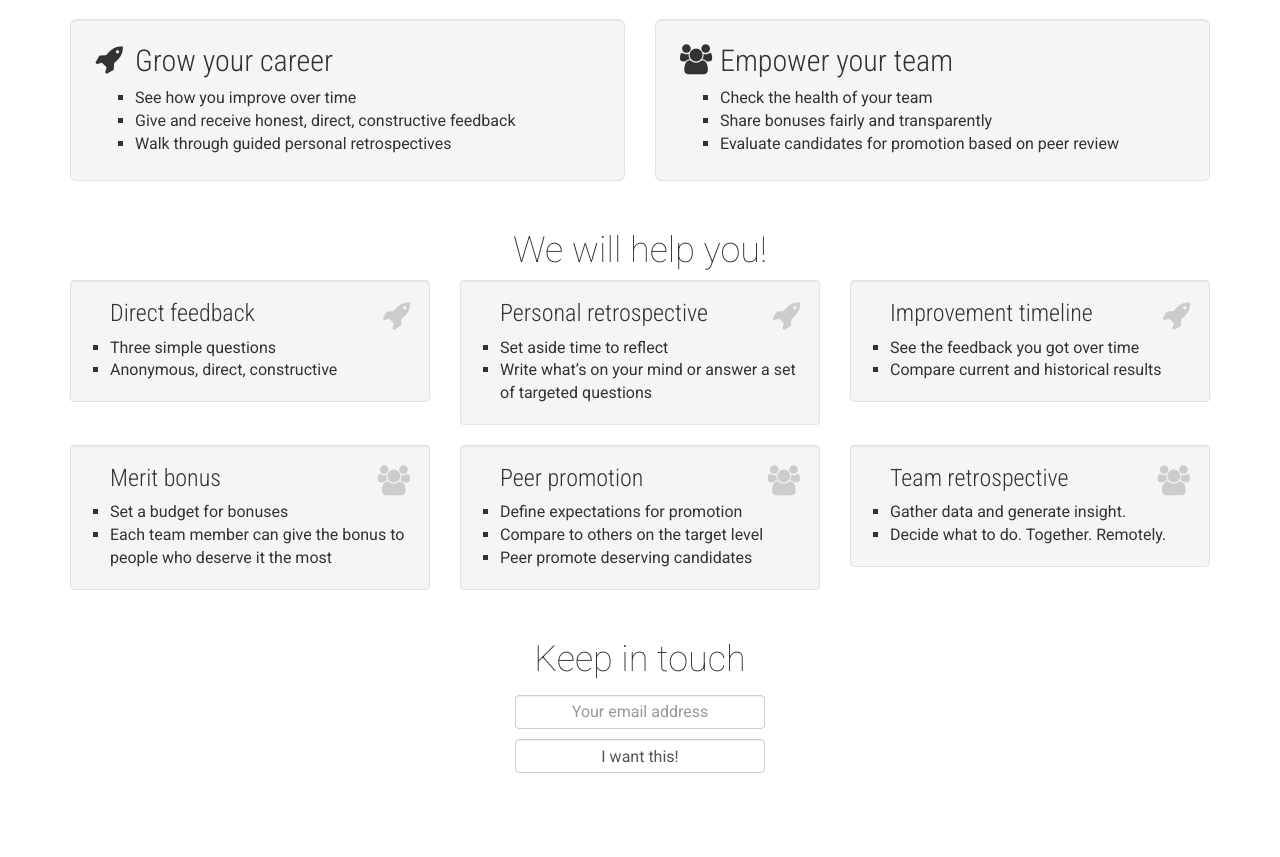
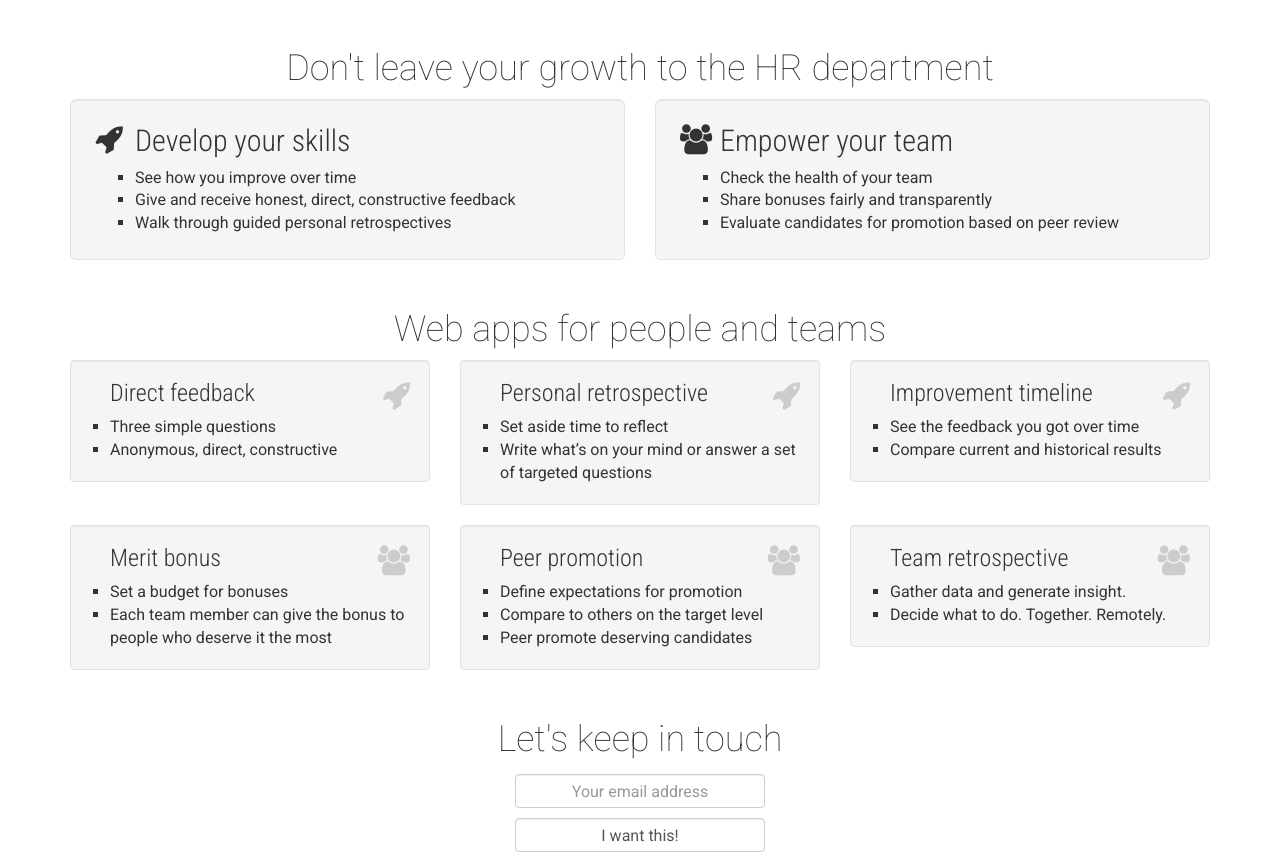
Before and after one commit to tasuk/psfg, a Django app: page /labs in a window 1280 px wide. Shown: the part 51-908 px from the top of the page. Before the commit the page ends 824 px from the top, so only its background shows below. Run offline with Django 3.2, Linux system fonts and the light colour scheme; some libraries are stand-ins or nearby versions.

Commit message:
More rewriting

```diff
--- a/homepage/templates/index.html
+++ b/homepage/templates/index.html
@@ -62,11 +62,13 @@
 </nav>
 
 <div class="container benefits">
+    <h1>Don't leave your growth to the HR department</h1>
+
     <div class="row">
         <div class="col-sm-6">
             <div class="well well-lg">
                 <i class="fa fa-rocket"></i>
-                <h2>Grow your career</h2>
+                <h2>Develop your skills</h2>
                 <ul>
                     <li>See how you improve over time</li>
                     <li>Give and receive honest, direct, constructive feedback</li>
@@ -90,7 +92,7 @@
 </div>
 
 <div class="container features">
-    <h1>We will help you!</h1>
+    <h1>Web apps for people and teams</h1>
 
     <div class="row">
         <div class="col-md-4 col-sm-6">
@@ -163,7 +165,7 @@
 <div class="container">
     <div id="mc_embed_signup">
         <form action="//fluidcircle.us3.list-manage.com/subscribe/post?u=47b4c221878d6aafcb56c62d5&amp;id=3143a6ac20" method="post" id="mc-embedded-subscribe-form" name="mc-embedded-subscribe-form" class="validate form-inline" target="_blank" novalidate>
-            <div><label for="mce-EMAIL" class="h1">Keep in touch</label></div>
+            <div><label for="mce-EMAIL" class="h1">Let's keep in touch</label></div>
             <div><input type="email" value="" name="EMAIL" class="required email form-control" id="mce-EMAIL" placeholder="Your email address"></div>
             <div><input type="submit" value="I want this!" name="subscribe" id="mc-embedded-subscribe" class="button form-control"></div>
             <div style="position: absolute; left: -5000px;"><input type="text" name="b_47b4c221878d6aafcb56c62d5_3143a6ac20" tabindex="-1" value=""></div>
```
